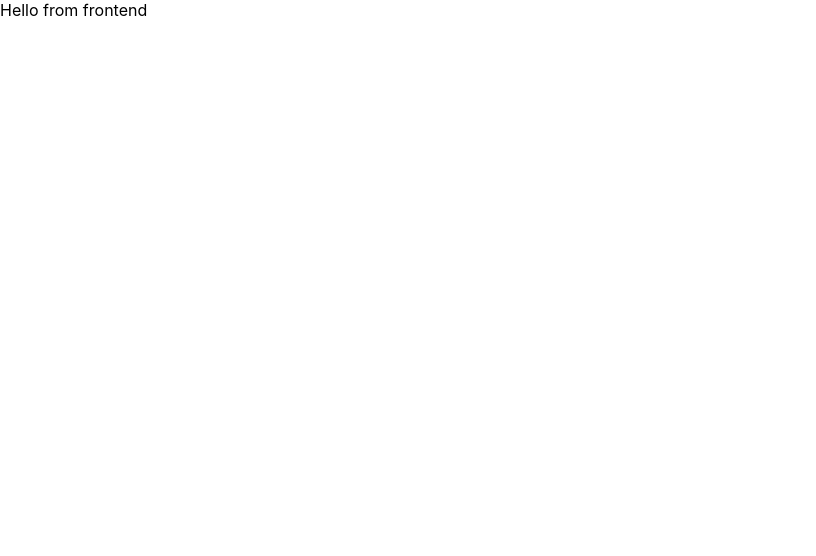
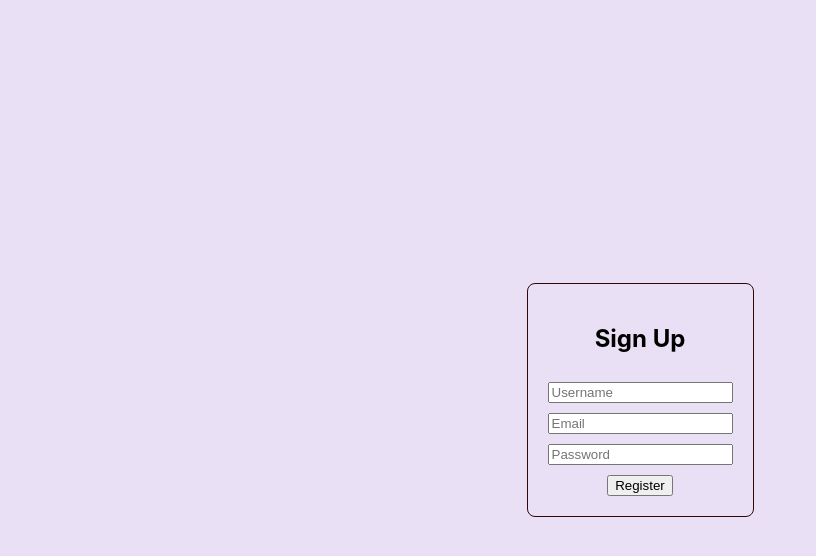
Before and after one commit to ashu7mishra/ecommapp, a React (Create React App) app in the folder frontend/: page / in a window 1280 px wide. Shown: the top 556 px of the page, without its empty margins (0-816 px from the left). Built offline with nearby package versions, Linux system fonts and the light colour scheme.

Commit message:
signup form

```diff
--- a/frontend/src/App.js
+++ b/frontend/src/App.js
@@ -1,9 +1,10 @@
 import './App.css';
+import SignUpForm from './components/SignUpForm';
 
 function App() {
   return (
     <div>
-      Hello from frontend
+      <SignUpForm />
     </div>
   );
 }
--- a/frontend/src/api/axios.js
+++ b/frontend/src/api/axios.js
@@ -1,7 +1,7 @@
 import axios from 'axios';
 
 const api = axios.create({
-    baseURL: "http://127.0.0.1:8000/",
+    baseURL: "http://127.0.0.1:8000/api/",
     withCredentials: true,
 });
 
--- /dev/null
+++ b/frontend/src/components/SignUpForm.jsx
@@ -0,0 +1,79 @@
+import {useState} from "react";
+import api from "../api/axios.js";
+import "../style/SignUpForm.css"
+
+export default function SignUpForm({onSignup}){
+    const [form, setForm] = useState({
+        username:"",
+        email:"",
+        password:"",
+    });
+
+
+    const [error, setError] = useState("");
+    const [success, setSuccess] = useState("");
+
+    const handleChange = (e) => {
+        setForm({
+            ...form,
+            [e.target.name]: e.target.value,
+        });
+    };
+
+    const handleSubmit = async(e) => {
+        e.preventDefault();
+        setError("");
+        setSuccess("");
+
+        try {
+            await api.post("users/", form);
+            setSuccess("User registered successfully!!!");
+            setForm({username:"", email:"", password:""});
+            // if (onSignup) onSignup();
+        } catch (err) {
+            console.log(err);
+            if (err.response?.data) {
+                setError(JSON.stringify(err.response.data));
+            } else {
+                setError("Something went wrong. Try again.");
+            }
+        }
+    };
+
+    return (
+        <div className="signup-wrapper">
+            <form onSubmit={handleSubmit} className="signup-form">
+                <h2>Sign Up</h2>
+                {error && <div className="signup-error">{error}</div>}
+                {success && <div className="signup-success">{success}</div>}
+
+                <input
+                    type="text"
+                    name="username"
+                    placeholder="Username"
+                    value={form.username}
+                    onChange={handleChange}
+                    required
+                />
+                <input
+                    type="email"
+                    name="email"
+                    placeholder="Email"
+                    value={form.email}
+                    onChange={handleChange}
+                    required
+                />
+                <input
+                    type="password"
+                    name="password"
+                    placeholder="Password"
+                    value={form.password}
+                    onChange={handleChange}
+                    required
+                />
+                <button type="submit">Register</button>
+            </form>
+        </div>
+    )
+
+}
--- /dev/null
+++ b/frontend/src/style/SignUpForm.css
@@ -0,0 +1,27 @@
+.signup-wrapper {
+    height: 100vh; /* Full viewport height */
+    display: flex;
+    align-items: center;  /* Vertical center */
+    justify-content: center; /* Horizontal center */
+    background-color: #e9e0f5; /* optional */
+  }
+
+.signup-form {
+    display: flex;
+    align-items: center;
+    flex-direction: column;
+    max-width: 400px;
+    margin: auto;
+    gap: 10px;
+    padding: 20px;
+    border: 1px solid #300808;
+    border-radius: 8px;
+  }
+
+  .signup-error {
+    color: red;
+  }
+
+  .signup-success {
+    color: green;
+  }
```
Also changed, not shown: 1 other file (tests, documents, lock files or other folders).
